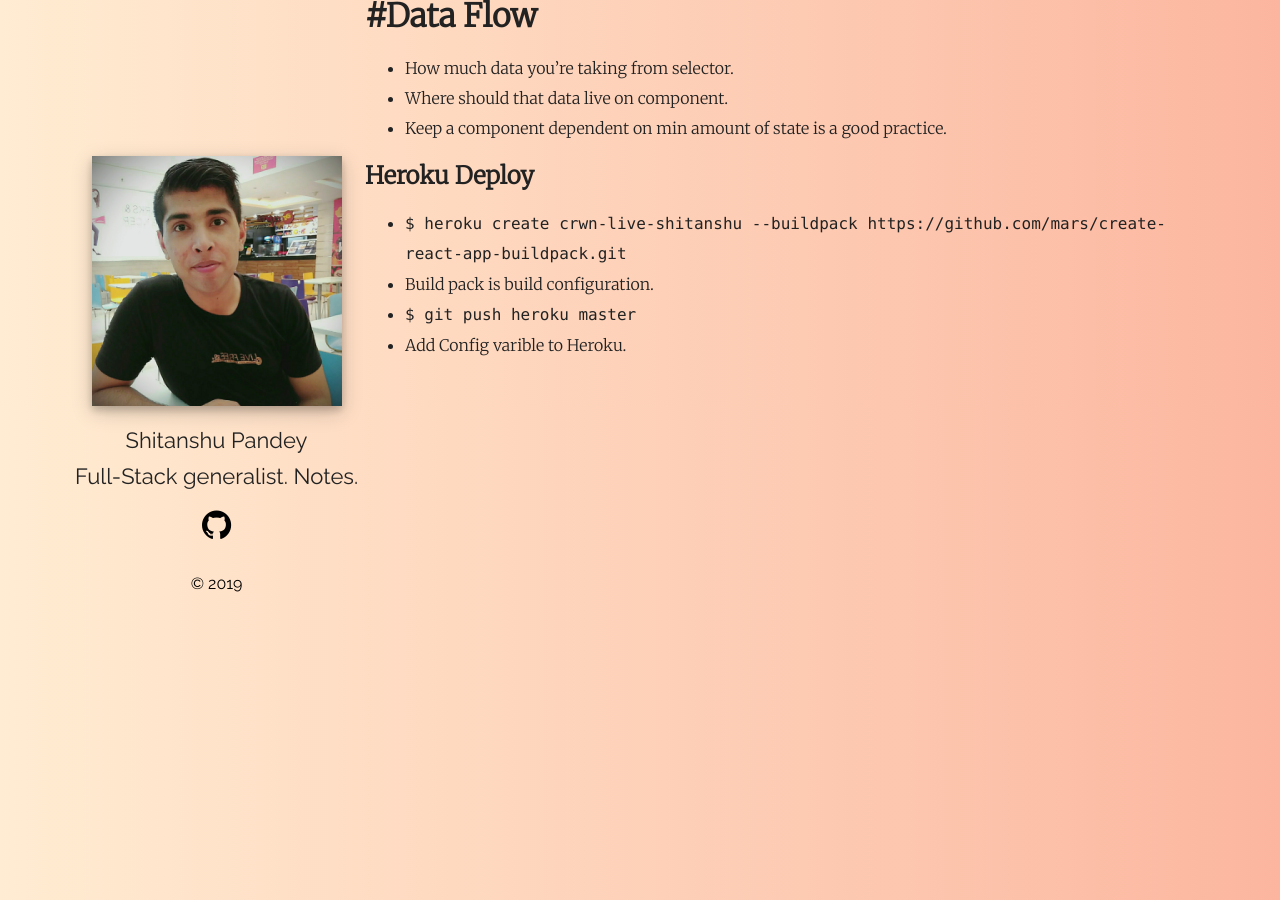
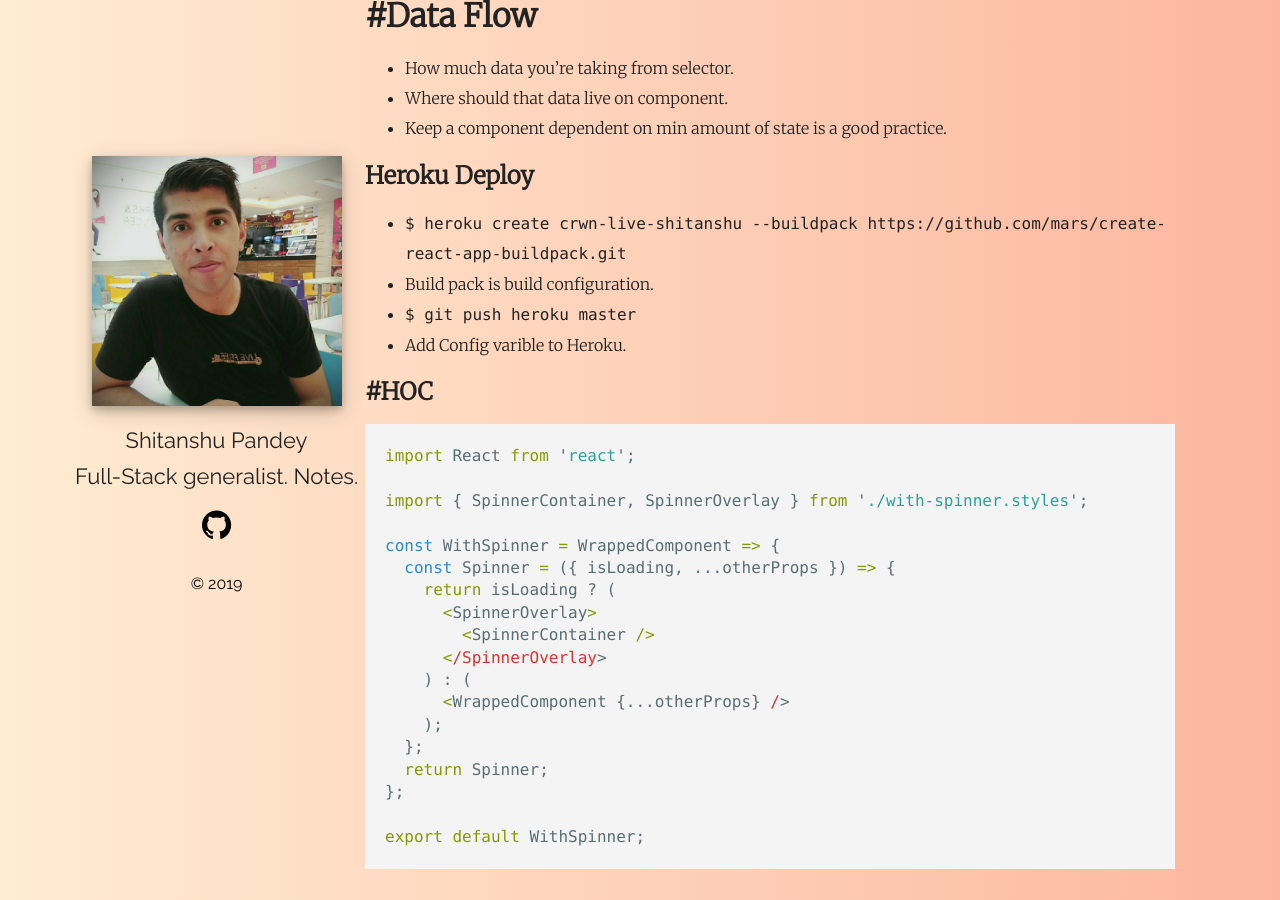
Before and after one commit to thisis-Shitanshu/shitanshupandey-in, a Jekyll site: the page built from _posts/React/2018-11-11-React.js-Building-Scalable-Applications.md, in a window 1280 px wide and 900 px high, scrolled down 1478 px. Built offline with Jekyll 4.4.1, drawn with Linux system fonts in a browser that asks for light colours.

Commit message:
HOC update.

````diff
--- a/_posts/React/2018-11-11-React.js-Building-Scalable-Applications.md
+++ b/_posts/React/2018-11-11-React.js-Building-Scalable-Applications.md
@@ -54,3 +54,26 @@ published: true
 - Build pack is build configuration.
 - `$ git push heroku master`
 - Add Config varible to Heroku.
+
+## #HOC
+
+```js
+import React from 'react';
+
+import { SpinnerContainer, SpinnerOverlay } from './with-spinner.styles';
+
+const WithSpinner = WrappedComponent => {
+  const Spinner = ({ isLoading, ...otherProps }) => {
+    return isLoading ? (
+      <SpinnerOverlay>
+        <SpinnerContainer />
+      </SpinnerOverlay>
+    ) : (
+      <WrappedComponent {...otherProps} />
+    );
+  };
+  return Spinner;
+};
+
+export default WithSpinner;
+```
````
